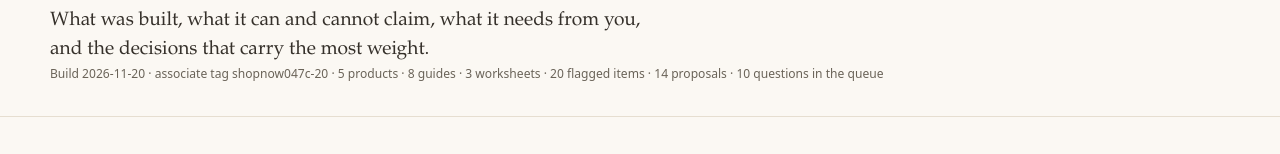
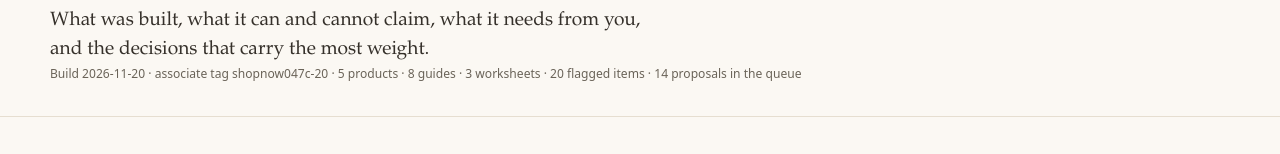
Before and after one commit to sassnarep3-star/WinB, a website: page executive-summary/index.html in a window 1280 px wide. Shown: the part 287-441 px from the top of the page. Drawn offline with Linux system fonts and the light colour scheme.

Commit message:
Fix drift: regenerate executive-summary/index.html from current _build
npm run build produces '14 proposals in the queue' for the build-count
line; the committed hand-resolved conflict line differed. Regenerated
file committed so the CI drift check passes.

Branch arena/9c38041d-winb now carries the fix on top of main 2de80b0.

Co-authored-by: arena-agent <297053741+arena-agent@users.noreply.github.com>

```diff
--- a/executive-summary/index.html
+++ b/executive-summary/index.html
@@ -54,7 +54,7 @@
     <p class="kicker">For the owner</p>
     <h1>Executive summary</h1>
     <p class="lede">What was built, what it can and cannot claim, what it needs from you, and the decisions that carry the most weight.</p>
-    <p class="tiny muted" style="margin:0">Build 2026-11-20 · associate tag shopnow047c-20 · 5 products · 8 guides · 3 worksheets · 20 flagged items · 14 proposals · 10 questions in the queue</p>
+    <p class="tiny muted" style="margin:0">Build 2026-11-20 · associate tag shopnow047c-20 · 5 products · 8 guides · 3 worksheets · 20 flagged items · 14 proposals in the queue</p>
   </div>
 </div>
 <section class="section">
```
